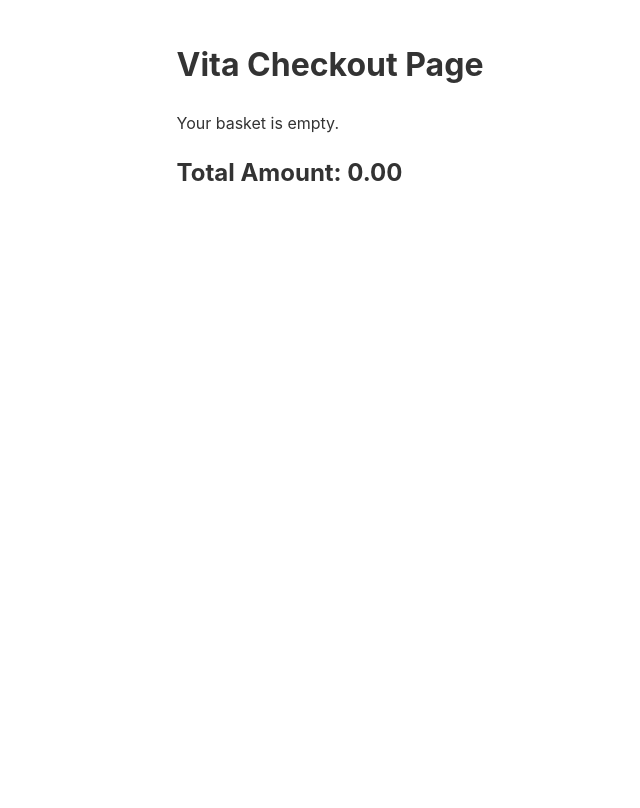
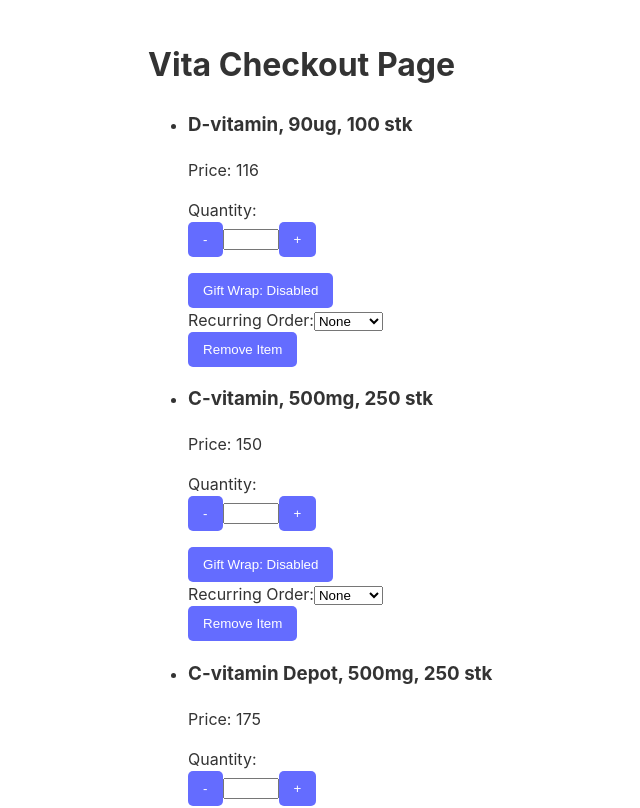
Before and after one commit to yukarasan/vita, a React (Vite) app: page / in a window 1280 px wide. Shown: the top 808 px of the page, without its empty margins (310-950 px from the left). Built offline with nearby package versions, Linux system fonts and the light colour scheme.

Commit message:
made the program to read the json file

```diff
--- a/data/products.json
+++ b/data/products.json
@@ -1,4 +1,5 @@
-[
+{
+  "items":[
     {
       "id": "vitamin-d-90-100",
       "name": "D-vitamin, 90ug, 100 stk",
@@ -261,3 +262,4 @@
       "upsellProductId": null
     }
   ]
+}
--- a/src/App.tsx
+++ b/src/App.tsx
@@ -1,3 +1,85 @@
+import { useState, useEffect } from 'react';
+import './assets/styles/App.css';
+
+import BasketList from './components/basket_list/BasketList.tsx';
+import TotalAmount from './components/total_amount/TotalAmount.tsx';
+import { basketService } from './services/BasketService';
+import { Item } from './models/Item.ts';
+
+function App() {
+  const [items, setItems] = useState<Item[]>(basketService.getAllItems() as Item[]);
+  const [totalAmount, setTotalAmount] = useState<number>(basketService.calculateTotal());
+
+  useEffect(() => {
+    const fetchData = async () => {
+      try {
+        const response = await fetch('data/products.json'); // Assuming your JSON file is named products.json
+        const data = await response.json();
+        setItems(data.items); // Assuming your JSON file has a top-level "items" key containing an array of items
+        console.log(data.items);
+      } catch (error) {
+        console.error('Error fetching data:', error);
+      }
+    };
+
+    fetchData();
+  }, []);
+
+  // A method to refresh the basket state (items and total amount)
+  // A method to refresh the total amount
+const refreshTotalAmount = () => {
+  setTotalAmount(basketService.calculateTotal());
+};
+
+const handleRemoveItem = (itemId: string) => {
+  basketService.removeItem(itemId);
+  setItems(basketService.getAllItems()); // Update items after removal
+  refreshTotalAmount(); // Update total amount without fetching all items
+};
+
+
+
+const handleUpdateQuantity = (itemId: string, quantity: number) => {
+  basketService.updateQuantity(itemId, quantity);
+  const newTotalAmount = basketService.calculateTotal();
+  setTotalAmount(newTotalAmount);
+};
+
+
+
+const handleToggleGiftWrap = (itemId: string) => {
+  basketService.toggleGiftWrap(itemId);
+  refreshTotalAmount(); // Update total amount without fetching all items
+};
+
+const handleSetRecurringOrder = (itemId: string, schedule: 'none' | 'weekly' | 'monthly') => {
+  basketService.setRecurringOrder(itemId, schedule);
+  refreshTotalAmount(); // Update total amount without fetching all items
+};
+
+  return (
+    <div className="App">
+      <header>
+        <h1>Vita Checkout Page</h1>
+      </header>
+      <main>
+        <BasketList
+          items={items}
+          onRemoveItem={handleRemoveItem}
+          onUpdateQuantity={handleUpdateQuantity}
+          onToggleGiftWrap={handleToggleGiftWrap}
+          onSetRecurringOrder={handleSetRecurringOrder}
+        />
+        <TotalAmount amount={totalAmount} />
+      </main>
+    </div>
+  );
+}
+
+export default App;
+
+
+/*
 import { useState, useEffect } from 'react';
 import './assets/styles/App.css'; // Ensure this path is correct
 
@@ -40,27 +122,4 @@ function App() {
     basketService.setRecurringOrder(itemId, schedule);
     refreshBasket();
   };
-
-  return (
-    <div className="App">
-      <header>
-        <h1>Vita Checkout Page</h1>
-      </header>
-      <main>
-        <BasketList
-          items={items}
-          onRemoveItem={handleRemoveItem}
-          onUpdateQuantity={handleUpdateQuantity}
-          onToggleGiftWrap={handleToggleGiftWrap}
-          onSetRecurringOrder={handleSetRecurringOrder}
-        />
-        <TotalAmount amount={totalAmount} />
-      </main>
-      <footer>
-        {/* Footer content or additional controls */}
-      </footer>
-    </div>
-  );
-}
-
-export default App;
+  */
--- a/src/components/basket_list/BasketList.tsx
+++ b/src/components/basket_list/BasketList.tsx
@@ -19,7 +19,7 @@ const BasketList: React.FC<BasketListProps> = ({
 }) => {
   return (
     <div>
-      {items.length > 0 ? (
+      {items?.length > 0 ? (
         <ul>
           {items.map(item => (
             <BasketItem
```
